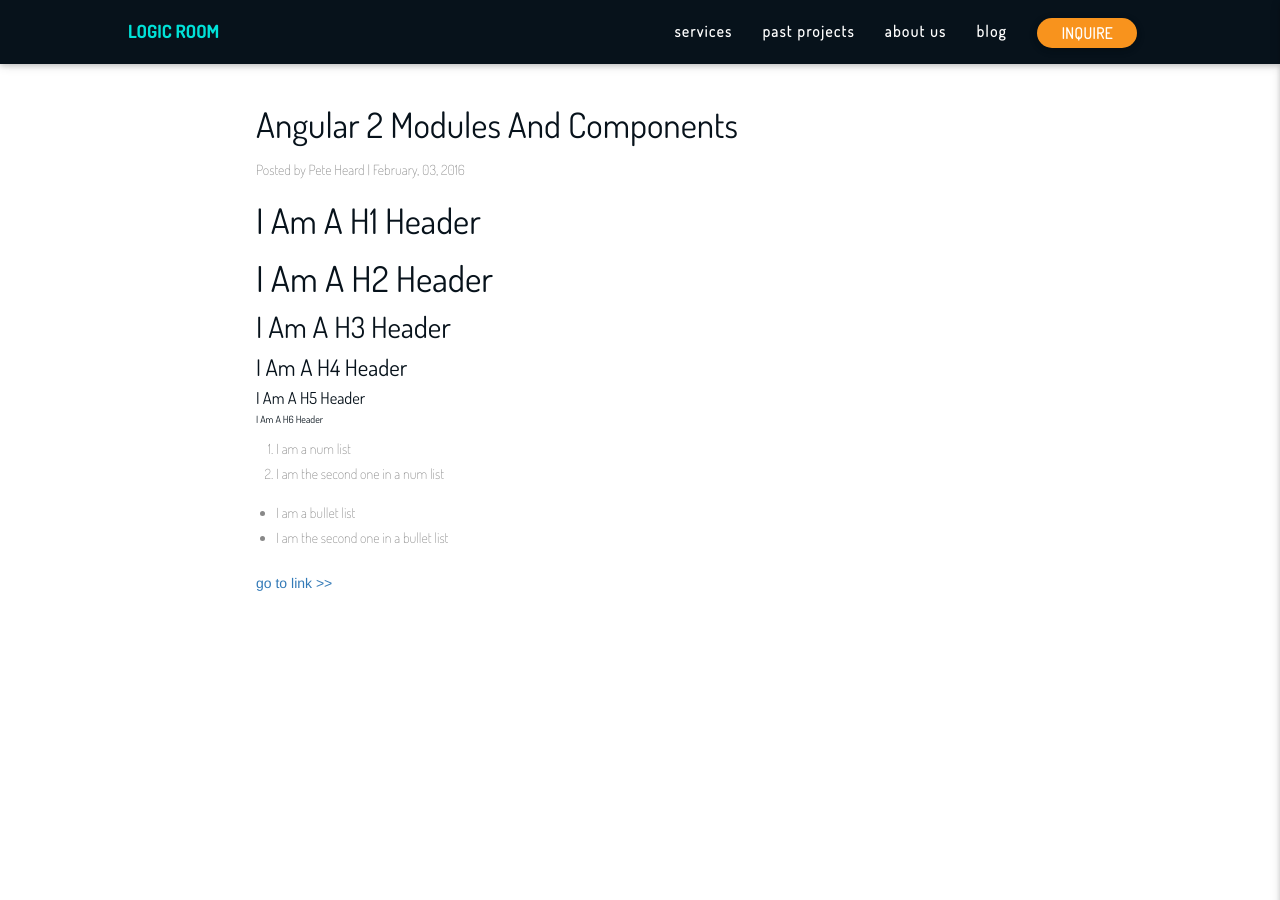
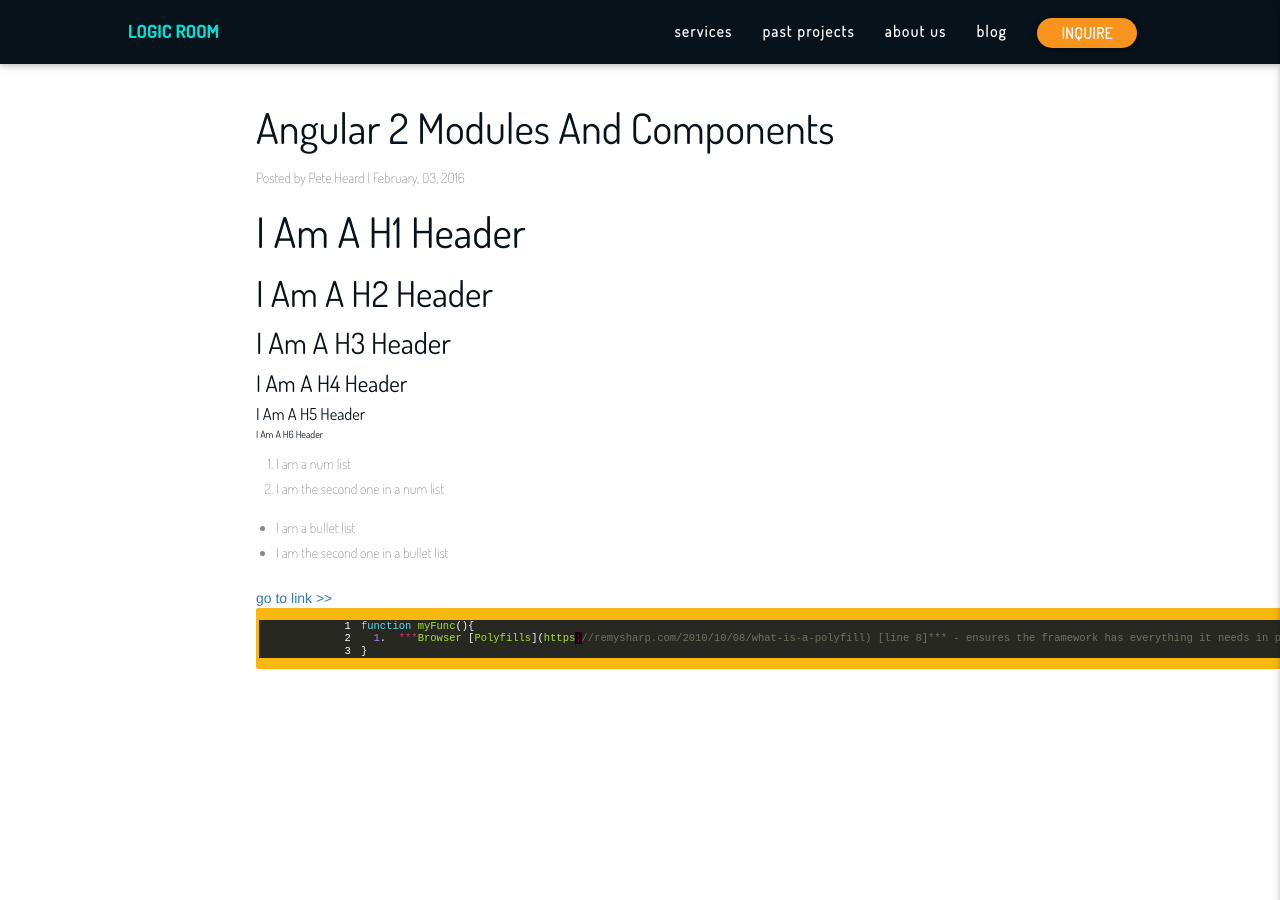
Before and after one commit to peterheard01/logic-room, a Jekyll site: the page built from framework/index.html, in a window 1280 px wide. Built offline with Jekyll 4.4.1, drawn with Linux system fonts in a browser that asks for light colours.

Commit message:
added framework table

```diff
--- a/_layouts/post.html
+++ b/_layouts/post.html
@@ -9,7 +9,7 @@ layout: default
 
     <br>
 
-    <h2 class="title wow fadeIn">{{ page.title }}</h2>
+    <h1 class="title wow fadeIn">{{ page.title }}</h1>
     <p class="posted-by wow fadeIn">Posted by {{ page.author }} | {{ page.date | date: "%B, %d, %Y" }}</p>
 
     <p class="wow fadeIn">
--- a/_sass/3-base/_body-element.scss
+++ b/_sass/3-base/_body-element.scss
@@ -44,11 +44,11 @@ h1,h2,h3,h4,h5,h6{
 }
 
 h1 {
-  font-size : em(40);
+  //font-size : em(40);
 }
 
 h2 {
-
+  //font-size : em(30);
 }
 
 h3 {
--- a/_sass/3-base/_highlight.scss
+++ b/_sass/3-base/_highlight.scss
@@ -10,7 +10,7 @@
 
 .highlight {
 
-  font-size :  em(14);
+  //font-size :  em(20);
 
   .lineno {
     color:white;
--- a/framework/index.html
+++ b/framework/index.html
@@ -8,8 +8,10 @@ layout: default
 
     <br>
 
-    <h1 class="title wow fadeIn" style="visibility: visible; animation-name: fadeIn;">Angular 2 Modules And Components</h1>
-    <p class="posted-by wow fadeIn" style="visibility: visible; animation-name: fadeIn;">Posted by Pete Heard | February, 03, 2016</p>
+    <h1 class="title wow fadeIn" style="visibility: visible; animation-name: fadeIn;">Angular 2 Modules And
+      Components</h1>
+    <p class="posted-by wow fadeIn" style="visibility: visible; animation-name: fadeIn;">Posted by Pete Heard |
+      February, 03, 2016</p>
 
 
     <h1 id="i-am-a-header">I am a h1 header</h1>
@@ -33,6 +35,36 @@ layout: default
 
     <a href="index.html">go to link >></a>
 
+
+    <div class="language-javascript highlighter-rouge">
+      <div class="highlight">
+        <table style="border-spacing: 0">
+          <tbody>
+          <tr>
+
+            <!---->
+            <td class="gutter gl" style="text-align: right"><pre class="lineno">1
+            2
+            3</pre>
+            </td>
+
+            <!---->
+            <td class="code"><pre><span class="kd">function</span> <span class="nx">myFunc</span><span
+class="p">(){</span>
+  <span class="mi">1</span><span class="p">.</span>  <span class="o">***</span><span class="nx">Browser</span> <span class="p">[</span><span class="nx">Polyfills</span><span class="p">](</span><span
+                class="nx">https</span><span class="err">:</span><span class="c1">//remysharp.com/2010/10/08/what-is-a-polyfill) [line 8]*** - ensures the framework has everything it needs in place if older brow</span>
+<span class="p">}</span>
+</pre>
+
+
+
+            </td>
+          </tr>
+          </tbody>
+        </table>
+      </div>
+    </div>
+
   </div>
 
 </section>
```
Also changed, not shown: _posts/1_angular_2_modules_and_components_article/2016-2-12-modules-and-components-article.md (+8 -0 lines).
